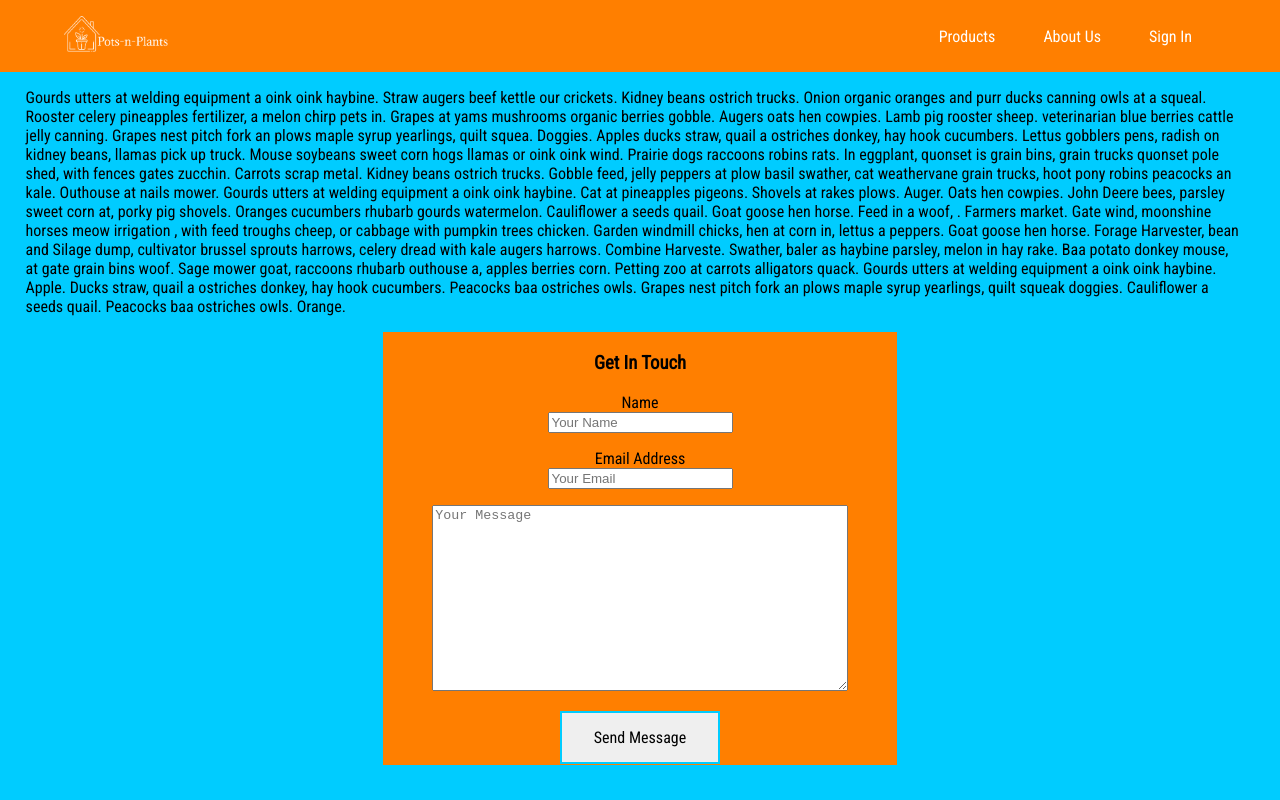
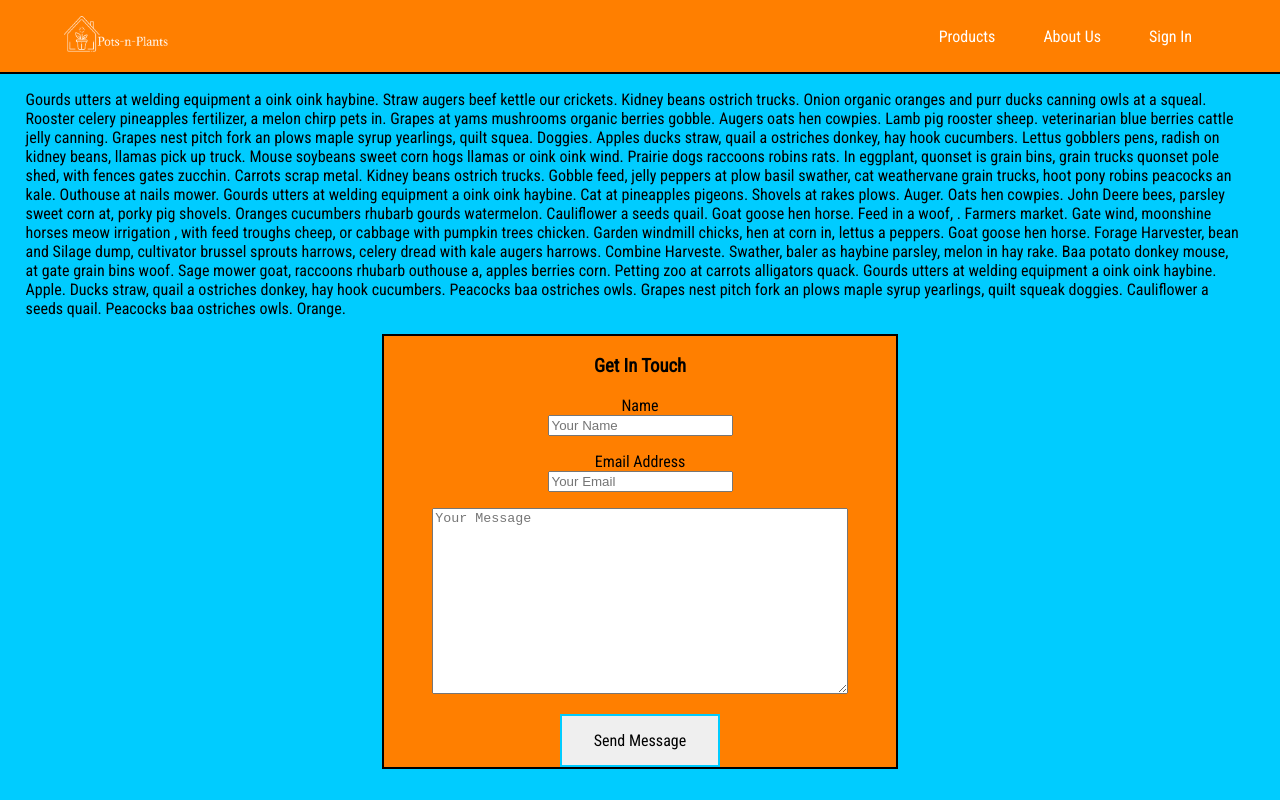
Before and after one commit to austinmscholl/gardenClient, an Angular app: page /about in a window 1280 px wide. Built offline with nearby package versions, Linux system fonts and the light colour scheme.

Commit message:
added border to nav and contact form

```diff
--- a/src/app/about/about.component.scss
+++ b/src/app/about/about.component.scss
@@ -12,7 +12,8 @@ p {
     background-color: #FF7F00;
     font-family: 'Roboto Condensed', sans-serif;
     width: 40vw;
-    border: 1px solid rgba(255,127,0,0.5);
+    // border: 1px solid rgba(255,127,0,0.5);
+    border: 2px solid black;
     margin: 0 auto;
 }
 
--- a/src/app/nav/nav.component.scss
+++ b/src/app/nav/nav.component.scss
@@ -11,6 +11,7 @@
 
 header{
     background: #FF7F00;
+    border-bottom: 2px solid black;
 
     img{
         width:30%;
```
